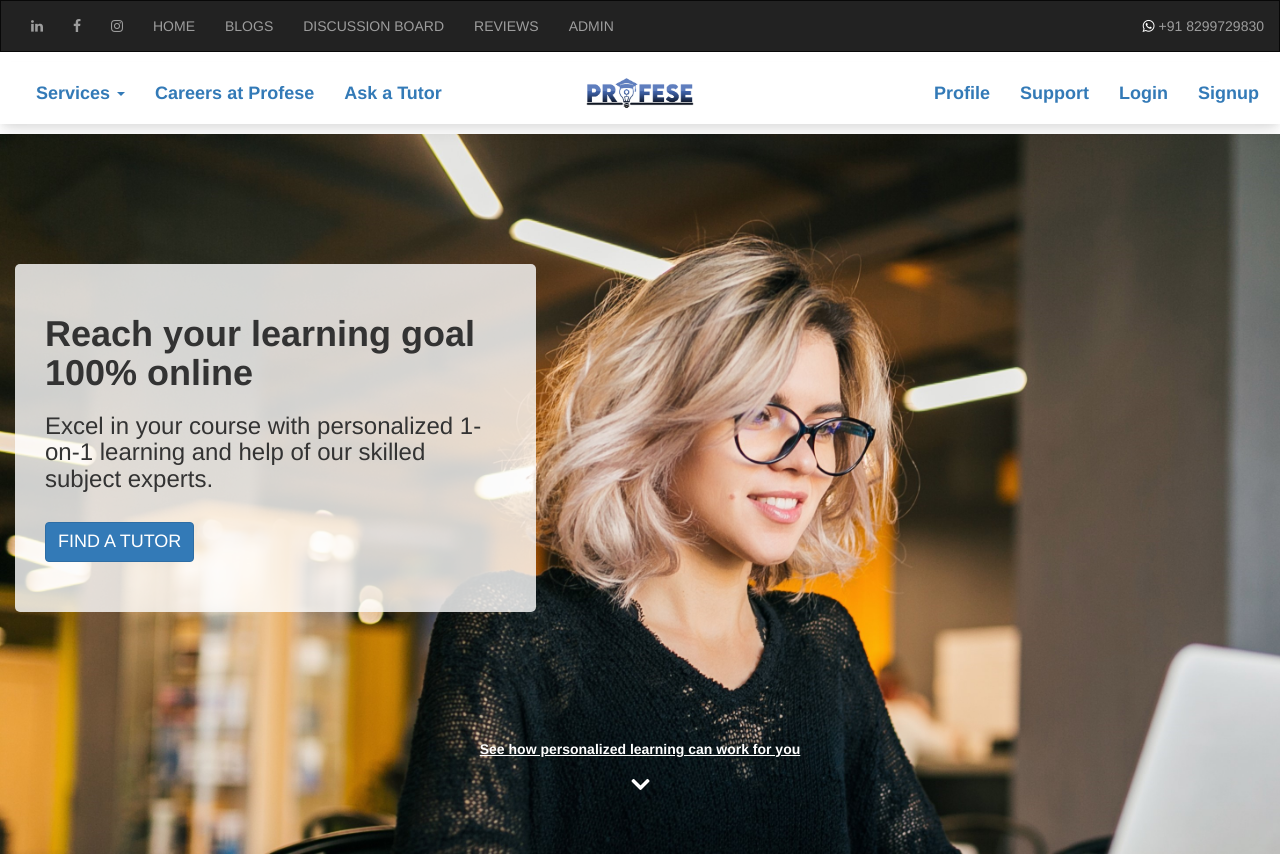
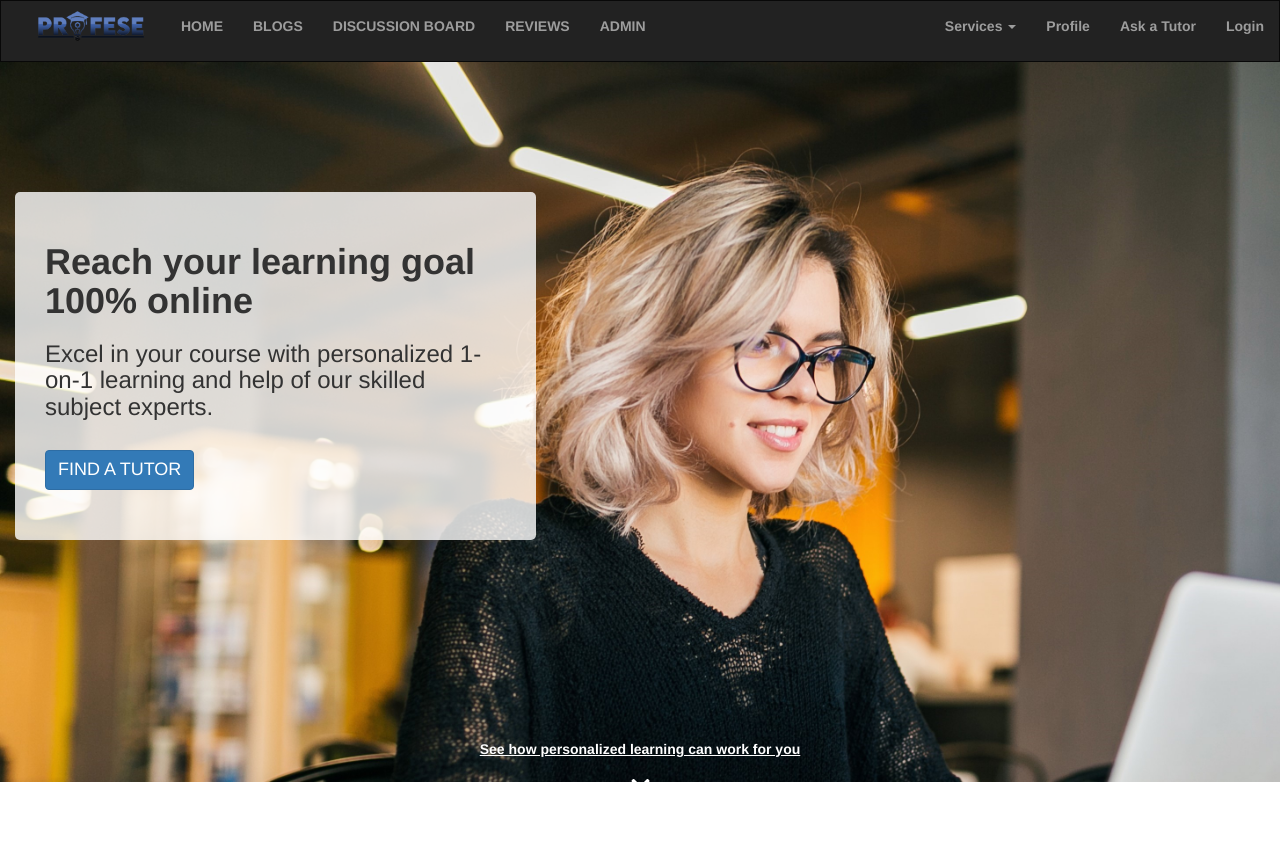
Before and after one commit to Proeduc/profese, a React (Create React App) app: page / in a window 1280 px wide. Shown: the top 856 px of the page. Built offline with nearby package versions, Linux system fonts and the light colour scheme; a web font is replaced by a local one.

Commit message:
some changes in UI

```diff
--- a/src/components/Home/Home.css
+++ b/src/components/Home/Home.css
@@ -58,6 +58,7 @@
   padding: 30px;
   display: grid;
   place-items: center;
+  z-index: 5;
 }
 .search > form {
   width: 100%;
@@ -131,7 +132,7 @@
 
 .home__Contact__info{
   background-color: #153280;
-  min-height: 500px;
+  min-height: 400px;
   color: white;
   padding-top: 3%;
 }
@@ -149,7 +150,7 @@
 .home__useful__link{
   background-color: rgb(235 235 235 / 49%);
   min-height: 400px;
-  padding: 3%;
+  /* padding: 3%; */
   color: #153280;
 }
 
--- a/src/components/Home/Home.js
+++ b/src/components/Home/Home.js
@@ -5,6 +5,7 @@ import Services from './Services/Services'
 import Slide from 'react-reveal/Slide'
 import Fade from 'react-reveal/Fade'
 import { Link } from 'react-router-dom'
+import { Facebook, Instagram, LinkedIn } from '@material-ui/icons'
 
 function Home() {
 
@@ -93,6 +94,7 @@ function Home() {
                 <p className="contact__info__address"><i className="fa fa-map-marker" aria-hidden="true"></i>&nbsp;ADDRESS : C-4 Behind MA Plazaz , New Delhi</p>
                 <p className="contact__info__telephone"><i className="fa fa-phone" aria-hidden="true"></i>&nbsp;PHONE: +91 8299729830</p>
                 <p className="contact__info__whatsapp"><i className="fa fa-whatsapp"></i>&nbsp;WHATSAPP: +91 8299729830</p>
+
               </div>
             </div>
             <div className="home__useful__link col-lg-8 col-md-8 col-sm-12 col-xs-12">
@@ -116,8 +118,13 @@ function Home() {
                   <li><i className="fa fa-angle-right" aria-hidden="true"></i>&nbsp;<Link to="/course-help">Course help</Link></li>
                 </div>
                 <div className="home__footer__careers col-lg-4 col-md-4 col-sm-4 col-xs-12">
-                  <p>CAREERS</p>
                   <li><i className="fa fa-angle-right" aria-hidden="true"></i>&nbsp;<Link to="/careers">Explore opportunities</Link></li>
+                  <li><i className="fa fa-angle-right" aria-hidden="true"></i>&nbsp;<Link to="/support">Support</Link></li>
+                  <ul className="nav navbar-nav">
+                    <li><a href="https://www.linkedin.com/company/71097398/admin/" target="_blank"><LinkedIn fontSize='large' /></a></li>
+                    <li><a href="https://www.facebook.com/profeseducation" target="_blank"><Facebook fontSize='large' /></a></li>
+                    <li><a href="https://www.instagram.com/invites/contact/?i=d4i696sm61vp&utm_content=i8mwrkz" target="_blank"><Instagram fontSize='large' /></a></li>
+                  </ul>
                 </div>
 
               </div>
--- a/src/components/NavOne/NavOne.css
+++ b/src/components/NavOne/NavOne.css
@@ -1,15 +1,12 @@
 .navbar {
-  margin-bottom: 10px;
+  margin-bottom: 0px;
   border-radius: 0;
+  font-weight: bold;
+  position: sticky;
+  top: 0;
+  z-index: 10;
 }
 
 ul > li:before {
   content: none !important;
 }
-
-.navbar__one {
-  position: fixed;
-  top: 0;
-  width: 100%;
-  z-index: 100;
-}
--- a/src/components/NavOne/NavOne.js
+++ b/src/components/NavOne/NavOne.js
@@ -1,7 +1,7 @@
 import React, { useState } from 'react'
 import './NavOne.css'
-import { Link, NavLink } from 'react-router-dom'
-import NavTow from '../NavTwo/NavTwo'
+import { NavLink } from 'react-router-dom'
+import logo from './logo.png'
 
 export default function NavOne() {
 
@@ -10,10 +10,19 @@ export default function NavOne() {
         <nav className="navbar navbar-inverse">
             <div className="container-fluid">
                 <div className="navbar-header">
-                    <ul className="nav navbar-nav">
-                        <li><a href="https://www.linkedin.com/company/71097398/admin/" target="_blank"><i className="fa fa-linkedin"></i></a></li>
-                        <li><a href="https://www.facebook.com/profeseducation" target="_blank"><i className="fa fa-facebook-f"></i></a></li>
-                        <li><a href="https://www.instagram.com/invites/contact/?i=d4i696sm61vp&utm_content=i8mwrkz" target="_blank"><i className="fa fa-instagram"></i></a></li>
+                    <ul className="logo nav navbar-nav">
+                        <li>
+                            <img
+                            style={{
+                                height: '65px',
+                                width: '150px',
+                                objectFit: 'contain',
+                                marginTop: '-5px',
+                            }}
+                            src={logo}
+                            alt="logo"
+                            />
+                        </li>
                     </ul>
                 </div>
 
@@ -25,11 +34,28 @@ export default function NavOne() {
                     <li><NavLink to="/admin">ADMIN</NavLink></li>
                 </ul>
                 <ul className="nav navbar-nav navbar-right">
-                    <li><NavLink to="#"><i className="fa fa-whatsapp" style={{color:"white"}}></i> +91 8299729830</NavLink></li>
+                    <li>
+                        <NavLink to="#" className="dropdown-toggle" type="button" data-toggle="dropdown">Services <span className="caret"></span></NavLink>
+                        <ul className="dropdown-menu services__dropdown">
+                            <li><NavLink to="/assignment-help">Assignment Help</NavLink></li>
+                            <li><NavLink to="/live-sessions">One-on-One Live sessions</NavLink></li>
+                            <li><NavLink to="/course-help">Course Help</NavLink></li>
+                            <li><NavLink to="/practice-exam">Practice Exam</NavLink></li>
+                        </ul>
+                    </li>
+                    {/* show profile link only when user is logged in */}
+                    <li>
+                        <NavLink to="/profile">Profile</NavLink>
+                    </li>
+                    <li>
+                        <NavLink to="/ask-tutor">Ask a Tutor</NavLink>
+                    </li>
+                    <li>
+                        <NavLink to="/login">Login</NavLink>
+                    </li>
                 </ul>
             </div>
         </nav>
-        <NavTow />
         </>
     )
 }
--- a/src/components/NavTwo/NavTwo.js
+++ b/src/components/NavTwo/NavTwo.js
@@ -2,7 +2,6 @@ import React from 'react'
 import { NavLink } from 'react-router-dom'
 import './NavTwo.css'
 import { Link, useHistory } from 'react-router-dom'
-import logo from './logo.png'
 
 export default function NavTwo() {
   const history = useHistory()
@@ -15,50 +14,18 @@ export default function NavTwo() {
     <nav className="navbar navtwo">
       <div className="container-fluid navbarTwoMobile">
         <ul className="nav navbarOption navbar-nav">
-          <li>
-              <NavLink to="#" className="dropdown-toggle" type="button" data-toggle="dropdown">Services <span className="caret"></span></NavLink>
-              <ul className="dropdown-menu services__dropdown">
-                <li><NavLink to="/assignment-help">Assignment Help</NavLink></li>
-                <li><NavLink to="/live-sessions">One-on-One Live sessions</NavLink></li>
-                <li><NavLink to="/course-help">Course Help</NavLink></li>
-                <li><NavLink to="/practice-exam">Practice Exam</NavLink></li>
-              </ul>
-          </li>
+
           <li>
             <NavLink to="/careers">Careers at Profese</NavLink>
           </li>
-          <li>
-            <NavLink to="/ask-tutor">Ask a Tutor</NavLink>
-          </li>
         </ul>
 
-        <ul className="logo nav navbar-nav navbar-center">
-          <li>
-            <img
-              style={{
-                height: '65px',
-                width: '150px',
-                objectFit: 'contain',
-                marginTop: '-5px',
-              }}
-              src={logo}
-              alt="logo"
-            />
-          </li>
-        </ul>
+
 
         <ul className="nav navbar-nav navbar-right">
+
           <li>
-            <NavLink to="/profile">Profile</NavLink>
-          </li>
-          <li>
-            <NavLink to="/support">Support</NavLink>
-          </li>
-          <li>
-            <NavLink to="/login">Login</NavLink>
-          </li>
-          <li>
-              <NavLink to="/signup">Signup</NavLink>
+            <NavLink to="/">Support</NavLink>
           </li>
         </ul>
       </div>
--- a/src/components/Responsive_nav/Responsive_nav.js
+++ b/src/components/Responsive_nav/Responsive_nav.js
@@ -1,6 +1,6 @@
 import React from 'react'
 import './Responsive_nav.css'
-import logo from '../NavTwo/logo.png'
+import logo from '../NavOne/logo.png'
 import { NavLink } from 'react-router-dom'
 
 export default function Responsive_nav() {
```
Also changed, not shown: src/components/NavOne/logo.png (renamed from src/components/NavTwo/logo.png).
